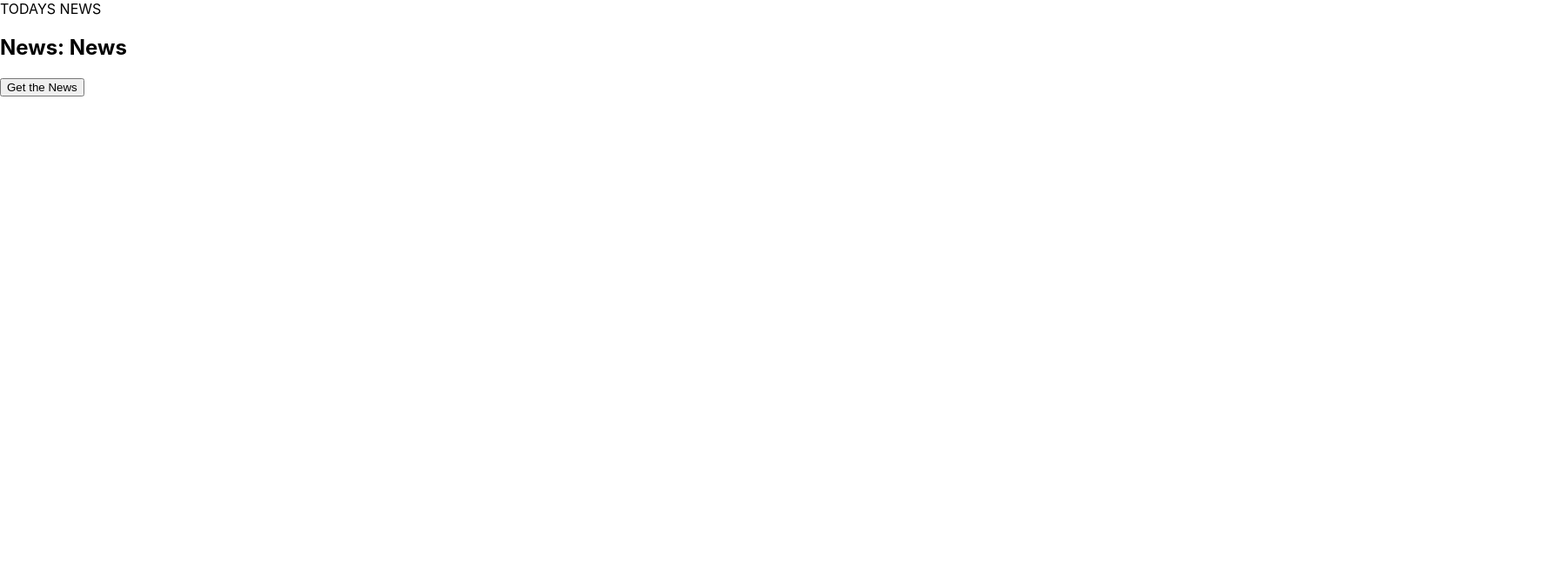
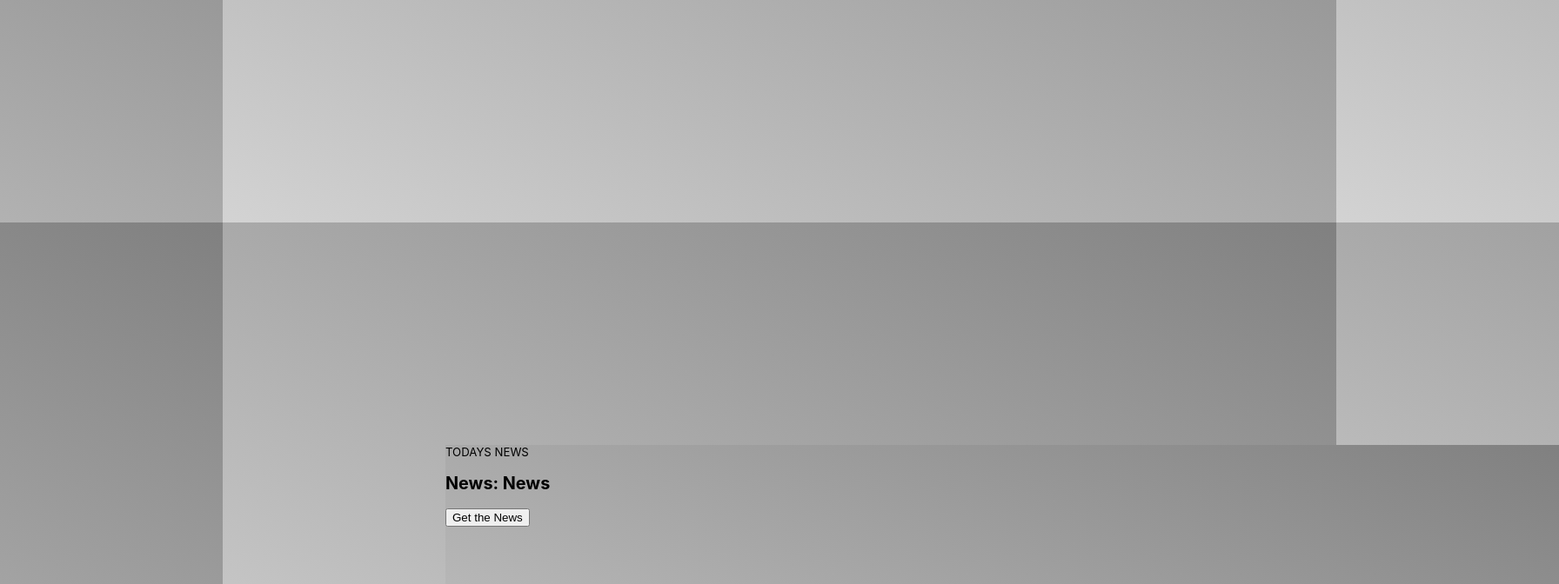
Before and after one commit to bloominstituteoftechnology/React-Redux-App, a React (Create React App) app in the folder app/: page / in a window 1280 px wide. Shown: the top 672 px of the page at 87% size, 1792 px wide, since content can reach past the window. Built offline with nearby package versions, Linux system fonts and the light colour scheme; no server answers.

Commit message:
finishing up

```diff
--- a/app/src/index.css
+++ b/app/src/index.css
@@ -1,13 +1,28 @@
-body {
-  margin: 0;
+html {
+  font-size: 82.5%;
+ }
+
+ html, body {
+   height: 80%;
+   width: 100%;
+   margin: 20%;
    font-family: -apple-system, BlinkMacSystemFont, 'Segoe UI', 'Roboto', 'Oxygen',
      'Ubuntu', 'Cantarell', 'Fira Sans', 'Droid Sans', 'Helvetica Neue',
      sans-serif;
    -webkit-font-smoothing: antialiased;
    -moz-osx-font-smoothing: grayscale;
+   background-image: linear-gradient(to bottom left, grey, lightgrey);
  }
 
  code {
    font-family: source-code-pro, Menlo, Monaco, Consolas, 'Courier New',
      monospace;
  }
+
+ header {
+   margin: 10px;
+   padding: 10px;
+   font-size: 4rem;
+   color: lightcyan;
+   text-align: center;
+ }
--- a/app/src/reducers/newsReducers.js
+++ b/app/src/reducers/newsReducers.js
@@ -22,6 +22,12 @@ export const reducer = (state = initialstate, action) => {
                 articleTitle: action.payload.results[0].title,
                 isFetching: false
             };
+        case FETCHING_NEWS_SUCCESS:
+            return{
+                ...state,
+                articleTitle: action.payload.results[1].title,
+                isFetching: false
+            };
         case FETCHING_NEWS_FAILURE:
             return{
                 ...state,
```
Lines whose indentation alone changed are shown as unchanged.
